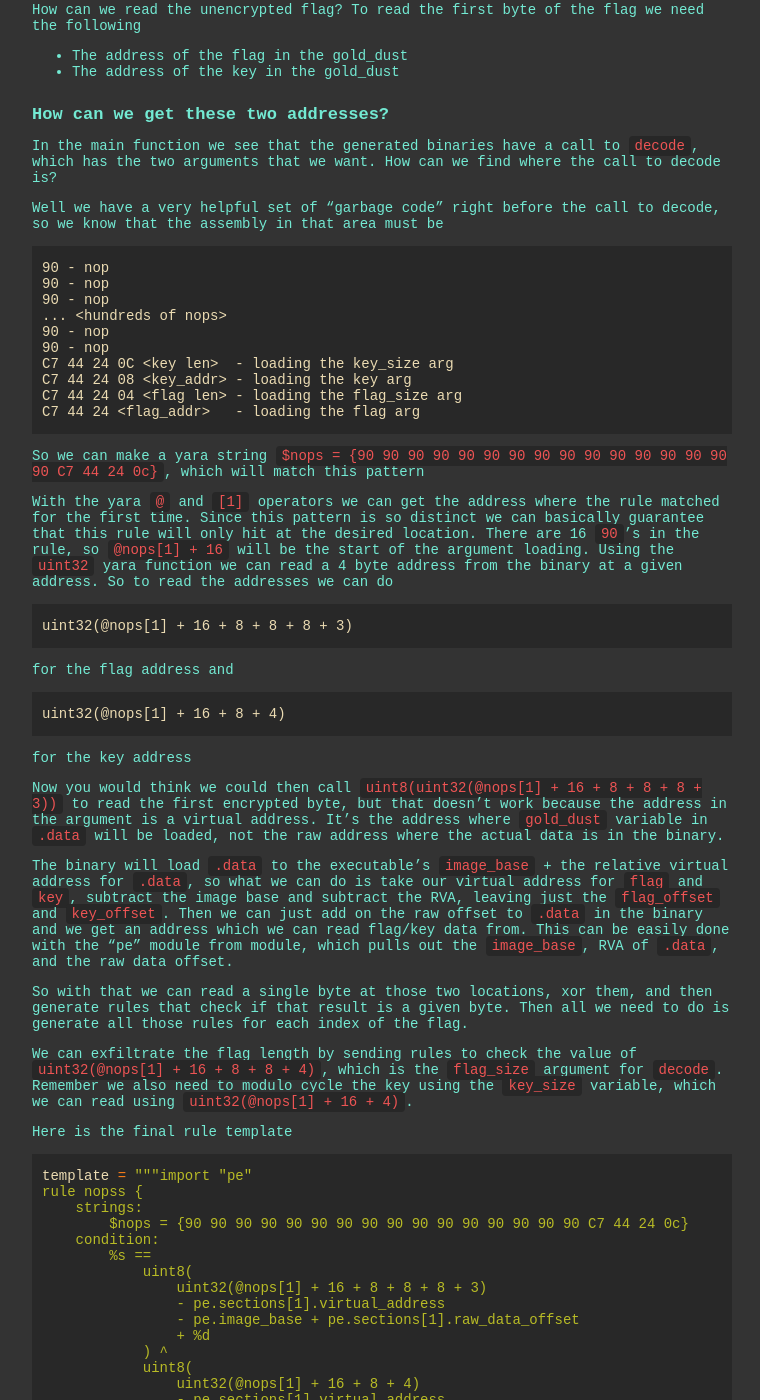
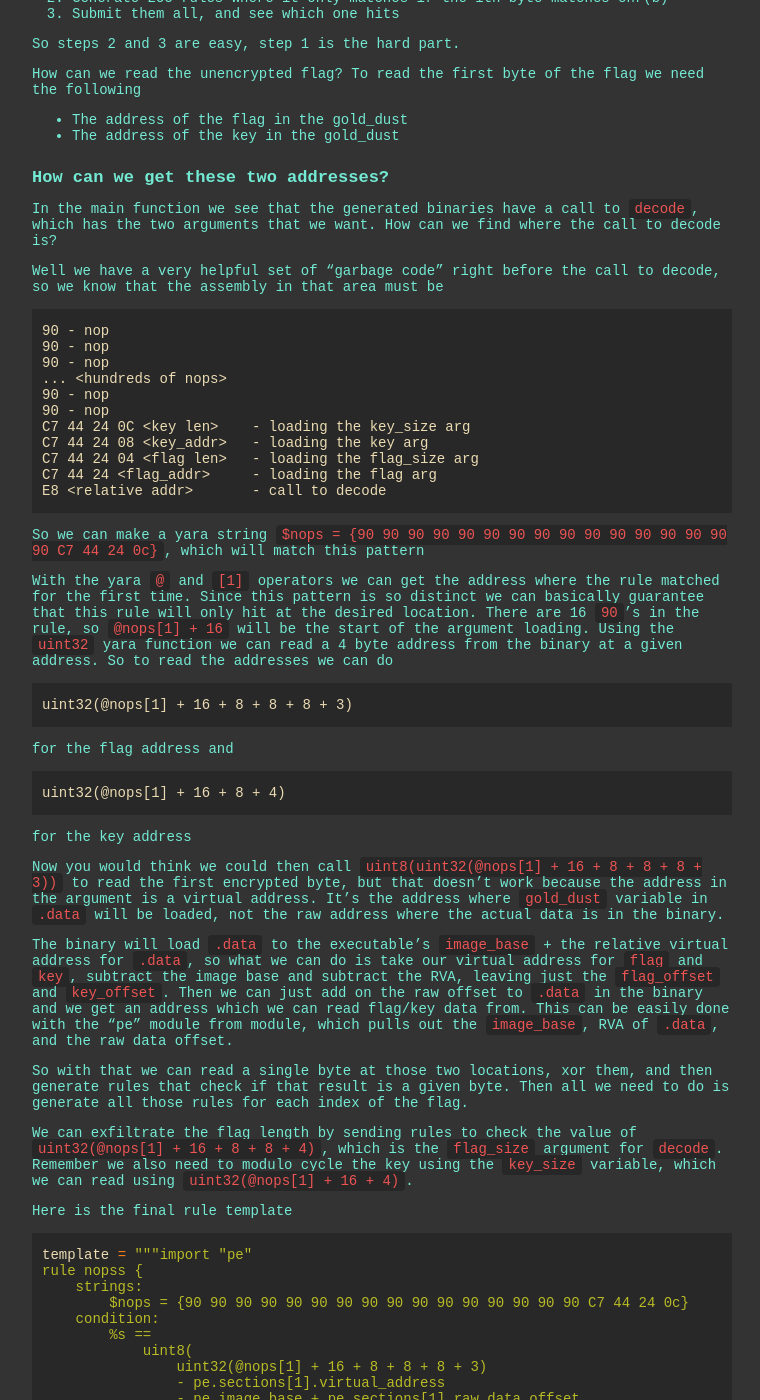
Before and after one commit to ubcctf/ubcctf.github.io, a Jekyll site: the page built from _posts/2020-12-22-tmctf-2020-finals-wildcard2.md, in a window 1280 px wide and 1400 px high, scrolled down 3096 px. Shown: the whole window, without its empty margins (258-1018 px from the left). Built offline with Jekyll 4.4.1, drawn with Linux system fonts in a browser that asks for light colours; some web fonts are replaced; some of the changed text lies outside the part shown.

Commit message:
Fix some wording

````diff
--- a/_posts/2020-12-22-tmctf-2020-finals-wildcard2.md
+++ b/_posts/2020-12-22-tmctf-2020-finals-wildcard2.md
@@ -33,7 +33,7 @@
 }
 ```
 
-## The challenge
+# The challenge
 
 The challenge is no longer accessible, so some of the details may be a bit wrong, but here are the important details
 - The challenge presents an api where we can submit a rule file. The server then generates a new binary, runs the given rule, and returns the result (hit/no hit)
@@ -146,7 +146,7 @@
 Here's one of the generated binaries (though I messed with the flag encoding a bit so don't try to actually run the solution on it)
 [tortoise.c](/assets/code/tmctf2020-finals/wildcard2/tortoise.c)
 
-## The solution
+# The solution
 
 My first instinct was to try and figure out a way of guessing the flag and then generating a rule that pattern matches against the gold_dust, but the massive size, randomized data, and the fact that the flag is encrypted made that approach completely impossible.
 
@@ -174,10 +174,11 @@
 ... <hundreds of nops>
 90 - nop
 90 - nop
-C7 44 24 0C <key len>  - loading the key_size arg
-C7 44 24 08 <key_addr> - loading the key arg
-C7 44 24 04 <flag len> - loading the flag_size arg
-C7 44 24 <flag_addr>   - loading the flag arg
+C7 44 24 0C <key len>    - loading the key_size arg
+C7 44 24 08 <key_addr>   - loading the key arg
+C7 44 24 04 <flag len>   - loading the flag_size arg
+C7 44 24 <flag_addr>     - loading the flag arg
+E8 <relative addr>       - call to decode
 ```
 
 So we can make a yara string `$nops = {90 90 90 90 90 90 90 90 90 90 90 90 90 90 90 90 C7 44 24 0c}`, which will match this pattern
````
Also changed, not shown: other parts of _posts/2020-12-22-tmctf-2020-finals-wildcard2.md (+3 -3 lines).
